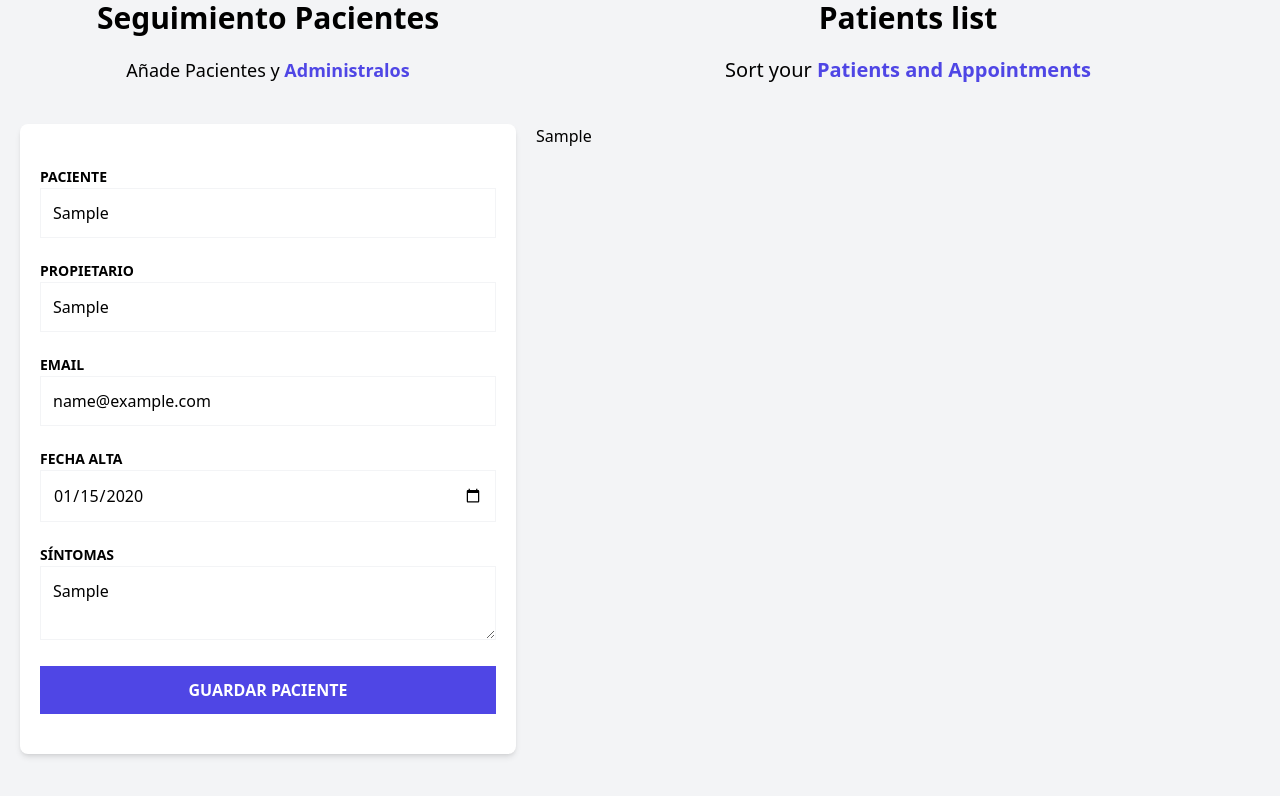
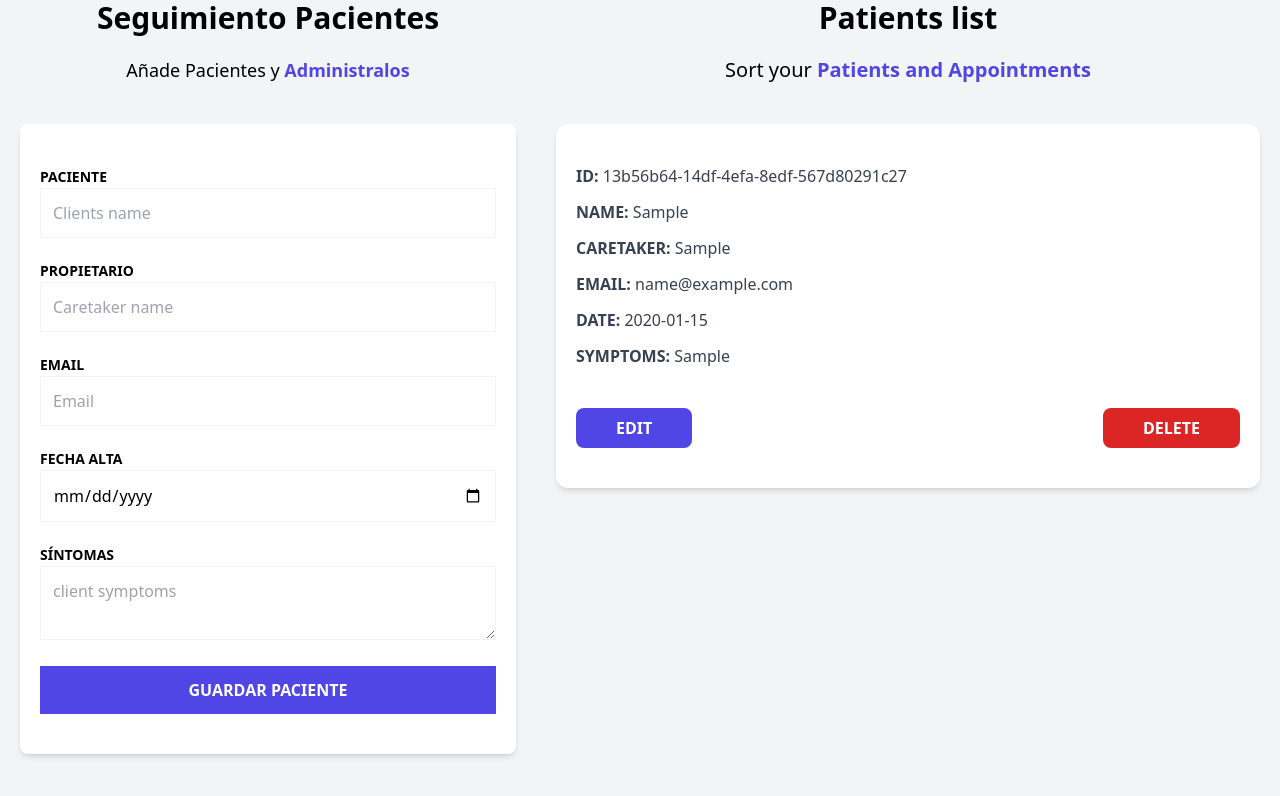
Before and after one commit to danichini/vet-clients, a React (Vite) app: page / in a window 1280 px wide. Both pictures are taken after typing "Sample", "Sample", "name@example.com", "2020-01-15", "Sample" into the empty fields and a click on the input "Guardar Paciente". Shown: the part 176-972 px from the top of the page. Built offline with nearby package versions, Linux system fonts and the light colour scheme.

Commit message:
Patient delails styles

```diff
--- /dev/null
+++ b/src/components/PatientDetailItem.tsx
@@ -0,0 +1,16 @@
+type PatientDetailItemProp = {
+  label: string;
+  data: string;
+};
+
+export default function PatientDetailItem({
+  label,
+  data,
+}: PatientDetailItemProp) {
+  return (
+    <p className="font-bold mb-3 text-gray-700 uppercase">
+      {" "}
+      {label}: <span className="font-normal normal-case">{data} </span>
+    </p>
+  );
+}
--- a/src/components/PatientDetails.tsx
+++ b/src/components/PatientDetails.tsx
@@ -1,10 +1,27 @@
 import { Patient } from "../types";
+import PatientDetailItem from "./PatientDetailItem";
 
 type PatientDetailsProps = {
-  patient: Patient
+  patient: Patient;
+};
+export default function PatientDetails({ patient }: PatientDetailsProps) {
+  return (
+    <div className="mx-5 my-10 px-5 py-10 bg-white shadow-md rounded-xl">
+      <PatientDetailItem label={"ID"} data={patient.id} />
+      <PatientDetailItem label={"Name"} data={patient.name} />
+      <PatientDetailItem label={"Caretaker"} data={patient.caretaker} />
+      <PatientDetailItem label={"Email"} data={patient.email} />
+      <PatientDetailItem label={"Date"} data={patient.date.toString()} />
+      <PatientDetailItem label={"Symptoms"} data={patient.symptoms} />
+
+      <div className="flex justify-between mt-10">
+        <button className="py-2 px-10 bg-indigo-600 hover:bg-indigo-700 text-white font-bold uppercase rounded-lg">
+          Edit
+        </button>
+        <button className="py-2 px-10 bg-red-600 hover:bg-red-700 text-white font-bold uppercase rounded-lg">
+          Delete
+        </button>
+      </div>
+    </div>
+  );
 }
-export default function PatientDetails({patient} : PatientDetailsProps) {
-  return (
-    <div>{patient.name}</div>
-  )
-}
--- a/src/components/PatientForm.tsx
+++ b/src/components/PatientForm.tsx
@@ -9,10 +9,12 @@ export default function PatientForm() {
     register,
     handleSubmit,
     formState: { errors },
+    reset
   } = useForm<DraftPatient>();
 
   const registerPatient = (data: DraftPatient) => {
     addPatient(data)
+    reset()
   };
 
   return (
```
